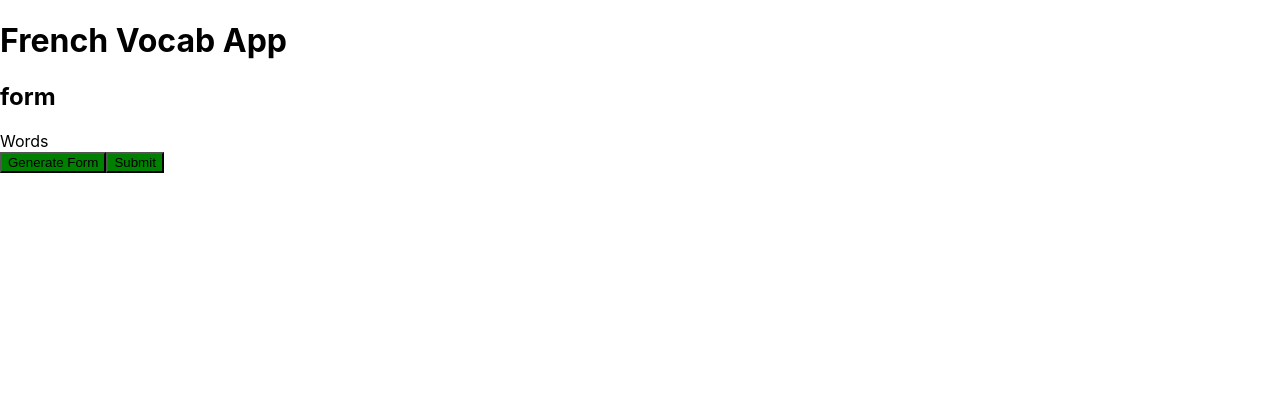
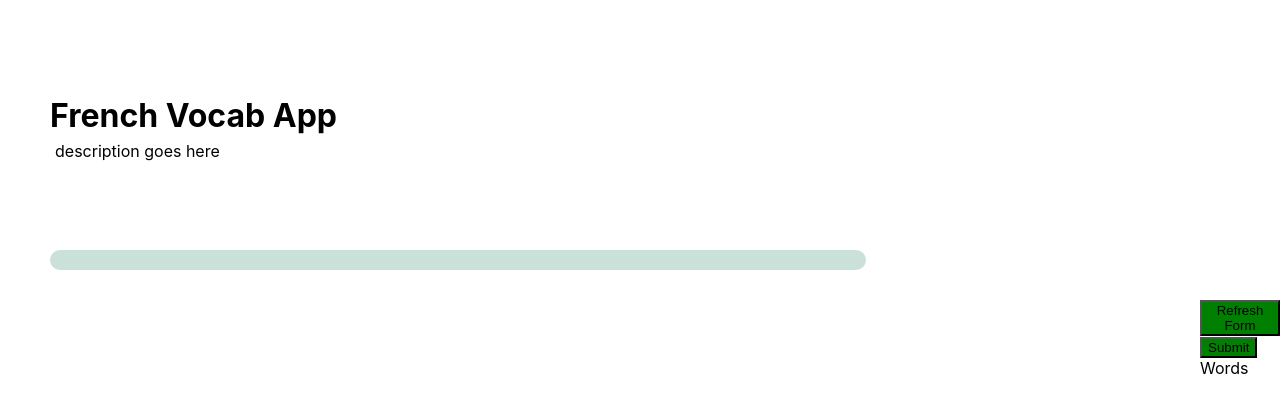
Before and after one commit to ZenBoxing/FrenchVocabApp, a React (Create React App) app in the folder french-vocab-app/: page / in a window 1280 px wide. Shown: the top 412 px of the page. Built offline with nearby package versions, Linux system fonts and the light colour scheme.

Commit message:
Removed title.jsx from form added more styles

```diff
--- a/french-vocab-app/src/components/Form.jsx
+++ b/french-vocab-app/src/components/Form.jsx
@@ -120,11 +120,17 @@ const Form = () => {
 
     return (
       <div>
-         <h2>form</h2>
+         <h1 className="title">French Vocab App</h1>
+         <br></br>
+         <p className="description"> description goes here</p>
+
+         <div className="button-container">
+         <button onClick={onGenerateForm}>Refresh Form</button>
+         <br></br>
+         <button onClick={onCompleteForm}>Submit</button>
+         <br></br>
          <label>{result} Words</label>
-         <br></br>
-         <button onClick={onGenerateForm}>Generate Form</button>
-         <button onClick={onCompleteForm}>Submit</button>
+         </div>
          <div className="checkbox-background">
          {words.map((word, index) => {
             return(
--- a/french-vocab-app/src/components/VocabEstimator.jsx
+++ b/french-vocab-app/src/components/VocabEstimator.jsx
@@ -1,4 +1,3 @@
-import Title from './Title';
 import Form from './Form';
 
 
@@ -7,7 +6,6 @@ const VocabEstimator = () => {
 
     return (
         <div className="VocabEstimatorForm">
-            <Title/>
             <Form />
         </div>
       );
--- a/french-vocab-app/src/index.css
+++ b/french-vocab-app/src/index.css
@@ -16,8 +16,32 @@ button{
   background-color: green;
 }
 
+.title{
+  position: fixed;
+  left: 50px;
+  top:75px;
+}
+
+.description{
+  position: fixed;
+  left: 55px;
+  top: 125px;
+}
+
+
+.button-container{
+  position:fixed;
+  left: 1200px;
+  top: 300px;
+}
+
+
 .checkbox-background{
   columns: 100px 7;
+  background-color: #C9E1D9;
+  border-radius: 10px;
   position:fixed;
+  padding: 10px;
   left: 50px;
+  top: 250px;
 }
```
